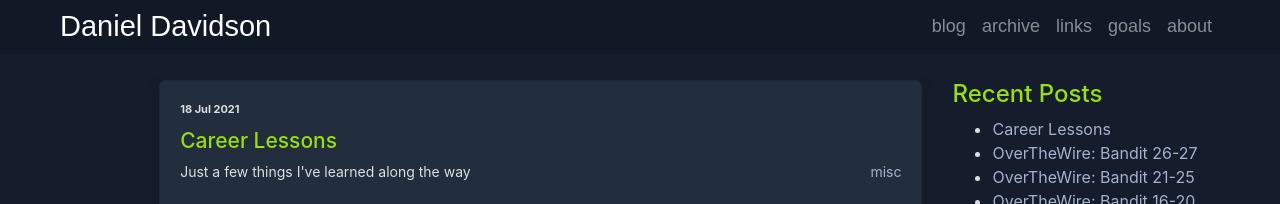
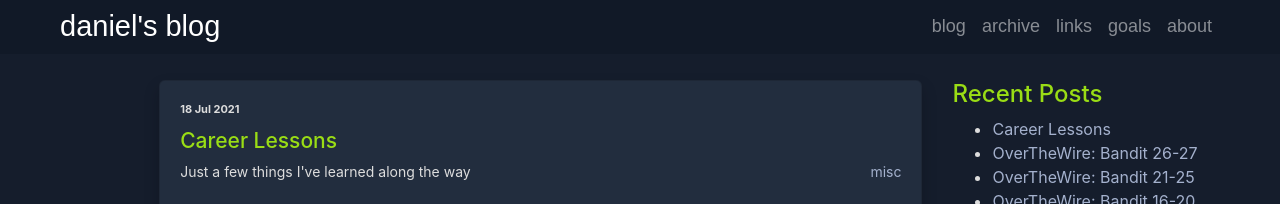
Before and after one commit to danieldavidson/danieldavidson.github.io, a Jekyll site: the page built from index.html, in a window 1280 px wide. Shown: the top 204 px of the page. Built offline with Jekyll 4.4.1, drawn with Linux system fonts in a browser that asks for light colours.

Commit message:
Update _config.yml

```diff
--- a/_config.yml
+++ b/_config.yml
@@ -1,6 +1,6 @@
 # Jekyll configuration
 
-name: Daniel Davidson
+name: daniel's blog
 description:
 
 # Url is currently only used only for the RSS feed in feed.xml
```
